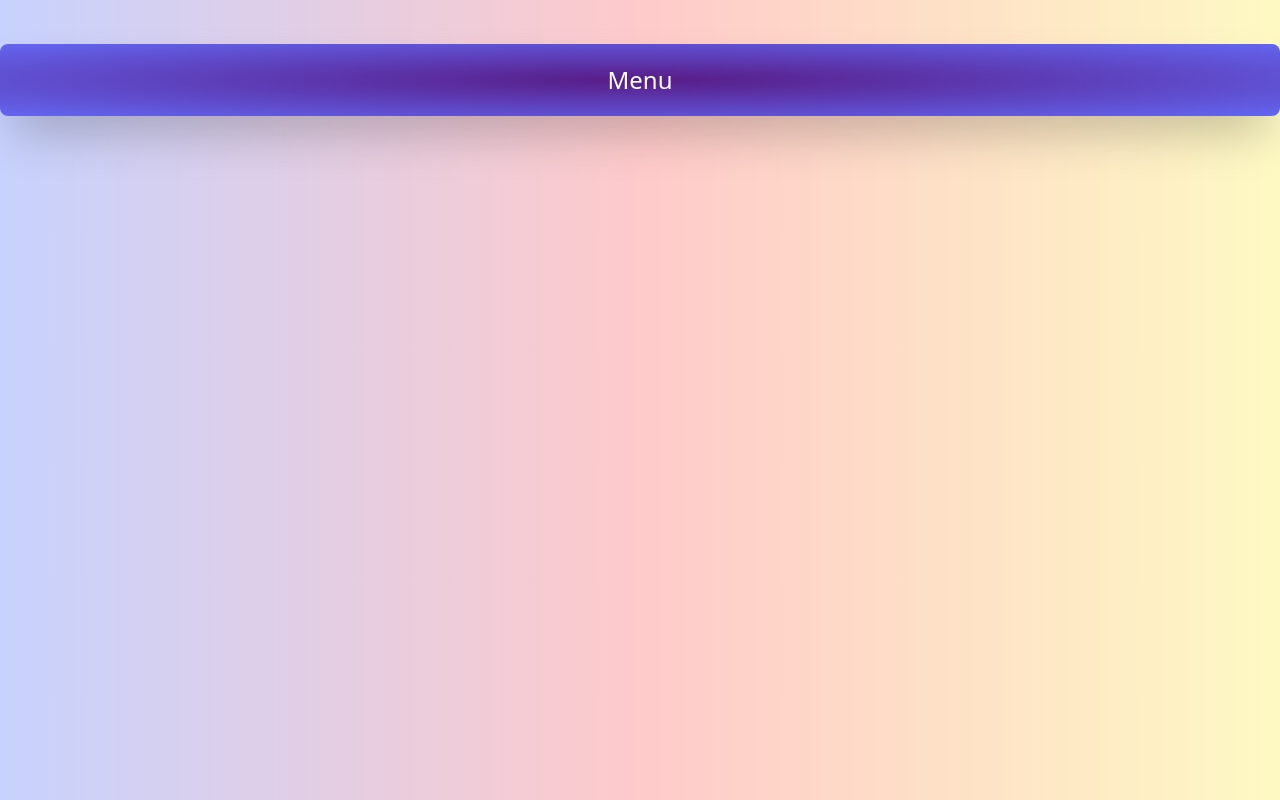
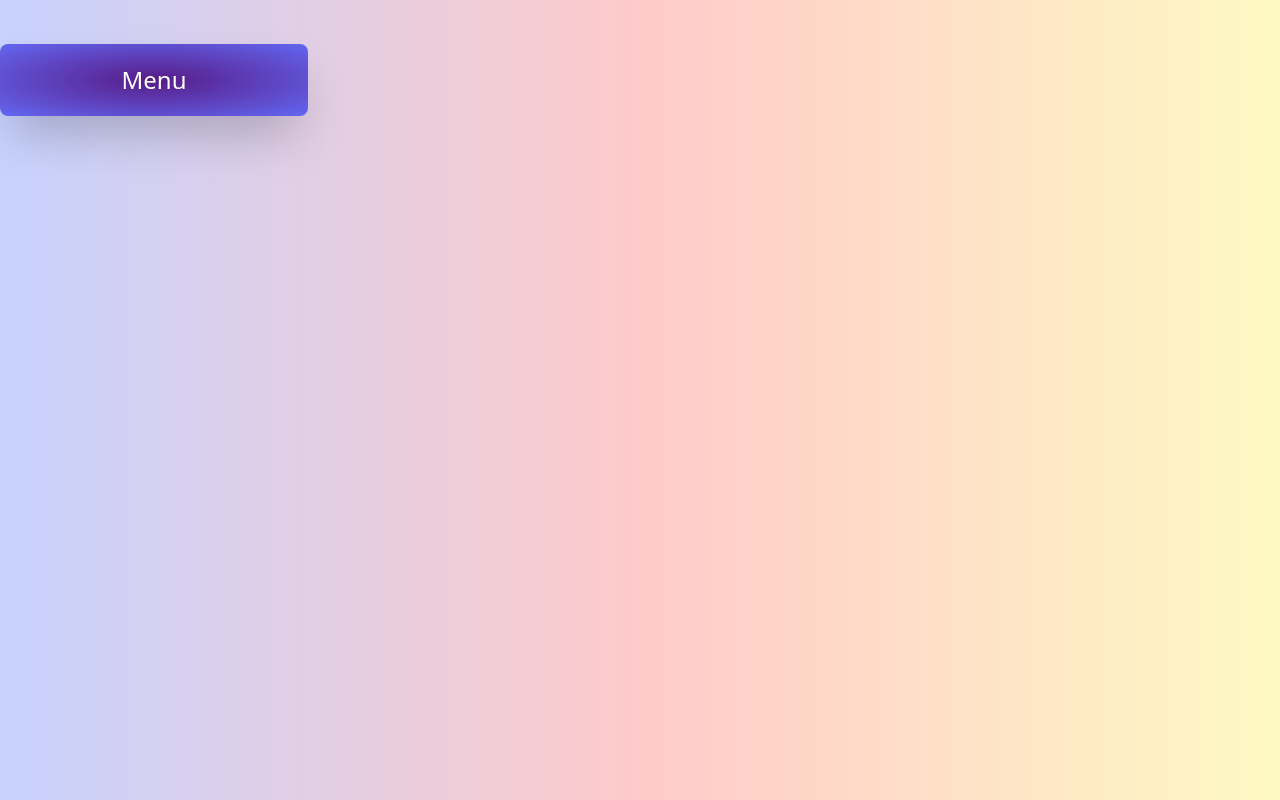
Before and after one commit to rodolfo341/alpineJS, a website: page bases/src/index.html in a window 1280 px wide. Drawn offline with nearby package versions, Linux system fonts and the light colour scheme.

Commit message:
agregamos una grid

```diff
--- a/bases/src/index.html
+++ b/bases/src/index.html
@@ -11,14 +11,15 @@
 
   <body class="bg-gradient-to-r from-indigo-200 via-red-200 to-yellow-100">
 
-    <div class="container ">
-
+    <div class="container">
+      <div class="grid grid-cols-12 gap-4">
         <div x-data = "{ open :  false }"
               class = "bg-[radial-gradient(ellipse_at_center,_var(--tw-gradient-stops))]
                         from-purple-900 to-indigo-500
                         py-5 mt-11
                         text-center text-white text-2xl
-                      rounded-lg shadow-2xl"
+                        rounded-lg shadow-2xl
+                        col-span-3"
           >
             <button x-on:click="open = !open">
               Menu
@@ -35,6 +36,8 @@
 
       </div>
 
+    </div>
+
   </body>
 
 </html>
```
Also changed, not shown: bases/dist/output.css. Lines whose indentation alone changed are shown as unchanged.
